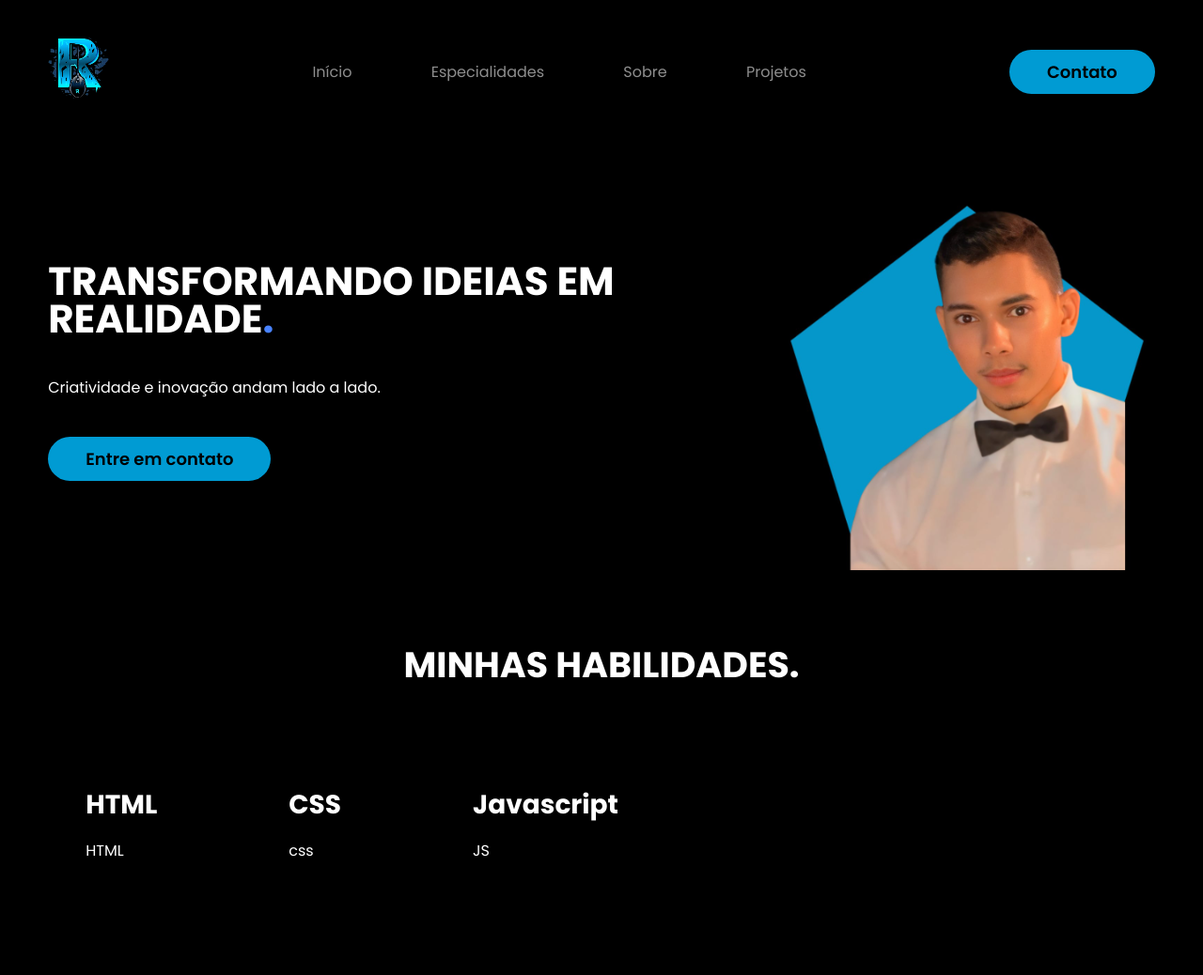
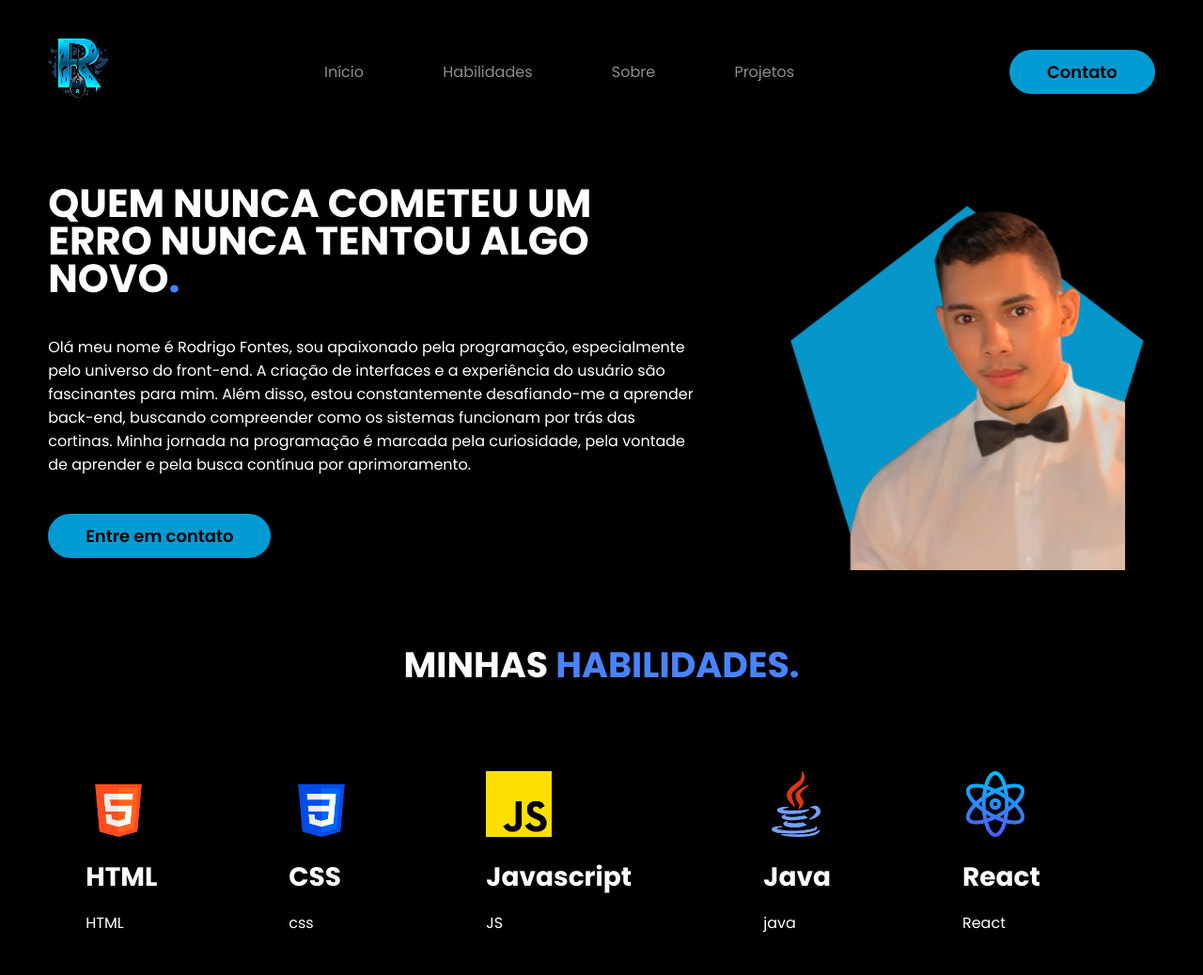
Before and after one commit to ifpi-picos/projeto-web-RodrigoFontes377, a plain HTML site: page index.html in a window 1280 px wide. Shown: the whole page at 94% size. Before the commit the page ends 998 px from the top, so only its background shows below. Drawn offline with Linux system fonts and the light colour scheme.

Commit message:
habilidades

```diff
--- a/index.html
+++ b/index.html
@@ -26,7 +26,7 @@
         <nav class="menu-desktop">
           <ul>
             <li><a href="#">Início</a></li>
-            <li><a href="#">Especialidades</a></li>
+            <li><a href="#">Habilidades</a></li>
             <li><a href="#">Sobre</a></li>
             <li><a href="#">Projetos</a></li>
           </ul>
@@ -43,8 +43,19 @@
         <div class="interface">
           <div class="flex">
             <div class="txt-topo-site">
-              <h1>TRANSFORMANDO IDEIAS EM REALIDADE<span>.</span></h1>
-              <p>Criatividade e inovação andam lado a lado.</p>
+              <h1>
+                QUEM NUNCA COMETEU UM ERRO NUNCA TENTOU ALGO NOVO<span>.</span>
+              </h1>
+              <p>
+                Olá meu nome é Rodrigo Fontes, sou apaixonado pela programação,
+                especialmente pelo universo do front-end. A criação de
+                interfaces e a experiência do usuário são fascinantes para mim.
+                Além disso, estou constantemente desafiando-me a aprender
+                back-end, buscando compreender como os sistemas funcionam por
+                trás das cortinas. Minha jornada na programação é marcada pela
+                curiosidade, pela vontade de aprender e pela busca contínua por
+                aprimoramento.
+              </p>
 
               <div class="btn-contato">
                 <a href="#">
@@ -66,17 +77,30 @@
           <h2 class="titulo">MINHAS <span>HABILIDADES.</span></h2>
           <div class="flex">
             <div class="habilidades-box">
+              <img src="img/html-5.png" alt="" />
               <h3>HTML</h3>
               <p>HTML</p>
             </div>
             <div class="habilidades-box">
+              <img src="img/css-3.png" alt="" />
               <h3>CSS</h3>
               <p>css</p>
             </div>
 
             <div class="habilidades-box">
+              <img src="img/js.png" alt="" />
               <h3>Javascript</h3>
               <p>JS</p>
+            </div>
+            <div class="habilidades-box">
+              <img src="img/java.png" alt="" />
+              <h3>Java</h3>
+              <p>java</p>
+            </div>
+            <div class="habilidades-box">
+              <img src="img/atom.png" alt="" />
+              <h3>React</h3>
+              <p>React</p>
             </div>
           </div>
         </div>
--- a/style.css
+++ b/style.css
@@ -19,6 +19,9 @@ h2.titulo {
   color: #fff;
   font-size: 38px;
   text-align: center;
+}
+h2.titulo span {
+  color: #4983ff;
 }
 header {
   padding: 40px 4%;
@@ -114,9 +117,9 @@ section.habilidades .flex {
   box-shadow: 0 0 20px #ffffff78;
 }
 
-.habilidades .habilidades-box i {
-  font-size: 70px;
-  color: #4983ff;
+.habilidades .habilidades-box img {
+  width: 70px;
+  height: 70px;
 }
 
 .habilidades .habilidades-box h3 {
```
Also changed, not shown: img/atom.png (added), img/css-3.png (added), img/html-5.png (added), img/java.png (added), img/js.png (added).
